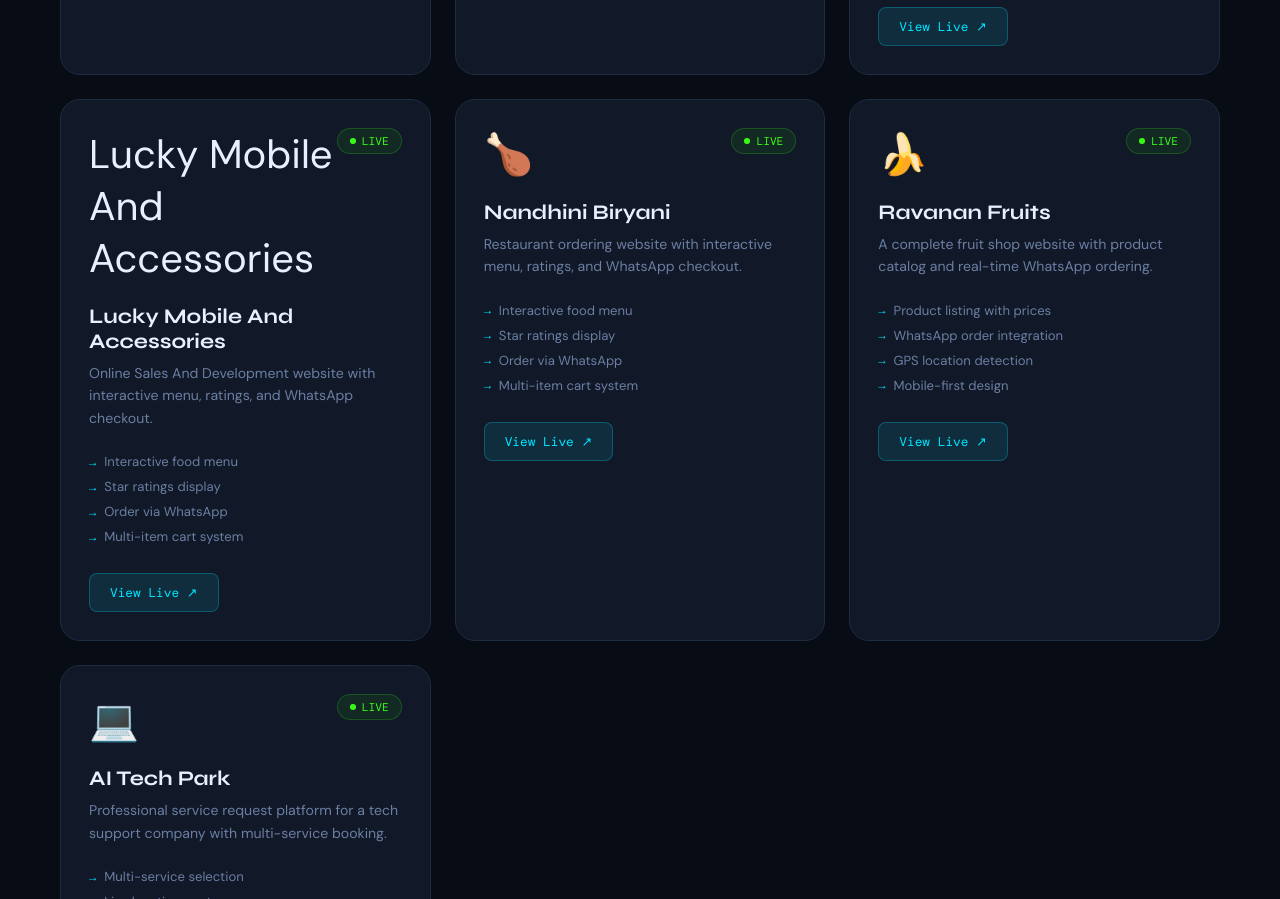
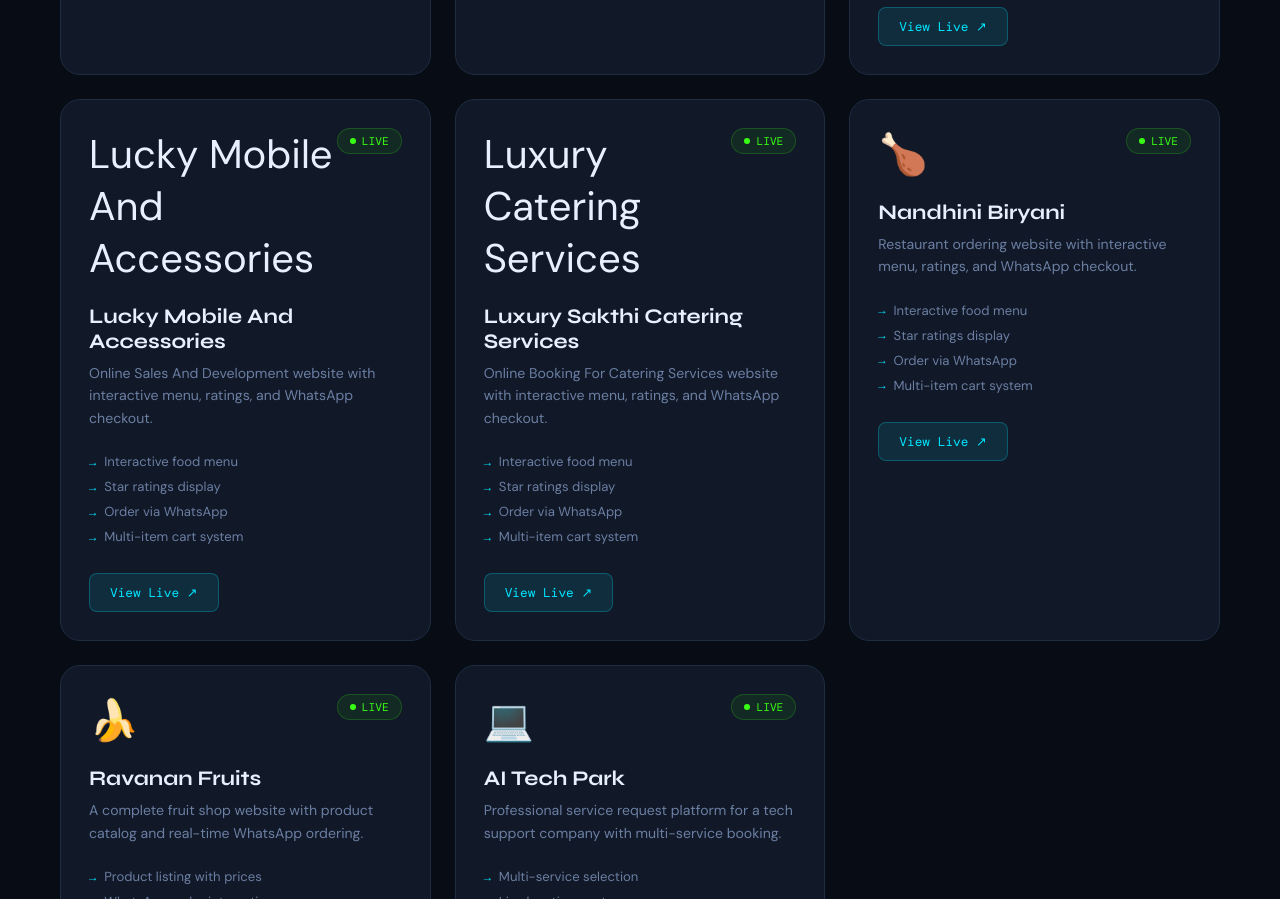
Before and after one commit to mani84382006-ops/My_-Portfolio, a plain HTML site: page index.html in a window 1280 px wide. Shown: the part 2257-3156 px from the top of the page. Drawn offline with nearby package versions, Linux system fonts and the light colour scheme.

Commit message:
Update index.html

```diff
--- a/index.html
+++ b/index.html
@@ -590,6 +590,29 @@
 
 
 
+     <div class="project-card reveal">
+      <div class="project-header">
+        <div class="project-emoji">Luxury Catering Services</div>
+        <div class="project-live">LIVE</div>
+      </div>
+      <div class="project-body">
+        <div class="project-title">Luxury Sakthi Catering Services</div>
+        <div class="project-desc">Online Booking For Catering Services website with interactive menu, ratings, and WhatsApp checkout.</div>
+        <ul class="project-features">
+          <li>Interactive food menu</li>
+          <li>Star ratings display</li>
+          <li>Order via WhatsApp</li>
+          <li>Multi-item cart system</li>
+        </ul>
+        <a href="https://mani84382006-ops.github.io/Sakthi-Catering/"target="_blank" class="project-link">
+
+          View Live ↗
+        </a>
+      </div>
+    </div>
+
+
+
 
 
 
```
